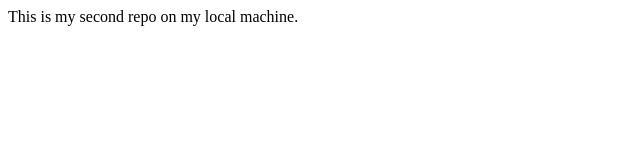
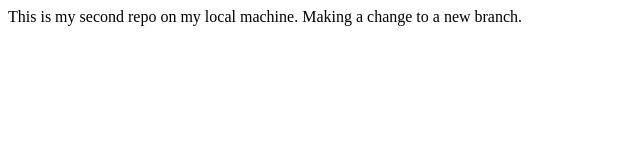
Before and after one commit to gzahid/NUSSOC-MERN-AI-2, a plain HTML site: page index.html in a window 1280 px wide. Shown: the whole page, without its empty margins (0-640 px from the left). Drawn offline with Linux system fonts and the light colour scheme.

Commit message:
This is my homepage commit test

```diff
--- a/index.html
+++ b/index.html
@@ -5,5 +5,6 @@
     </head>
     <body>
         This is my second repo on my local machine.
+        Making a change to a new branch.
     </body>
 </html>
```
